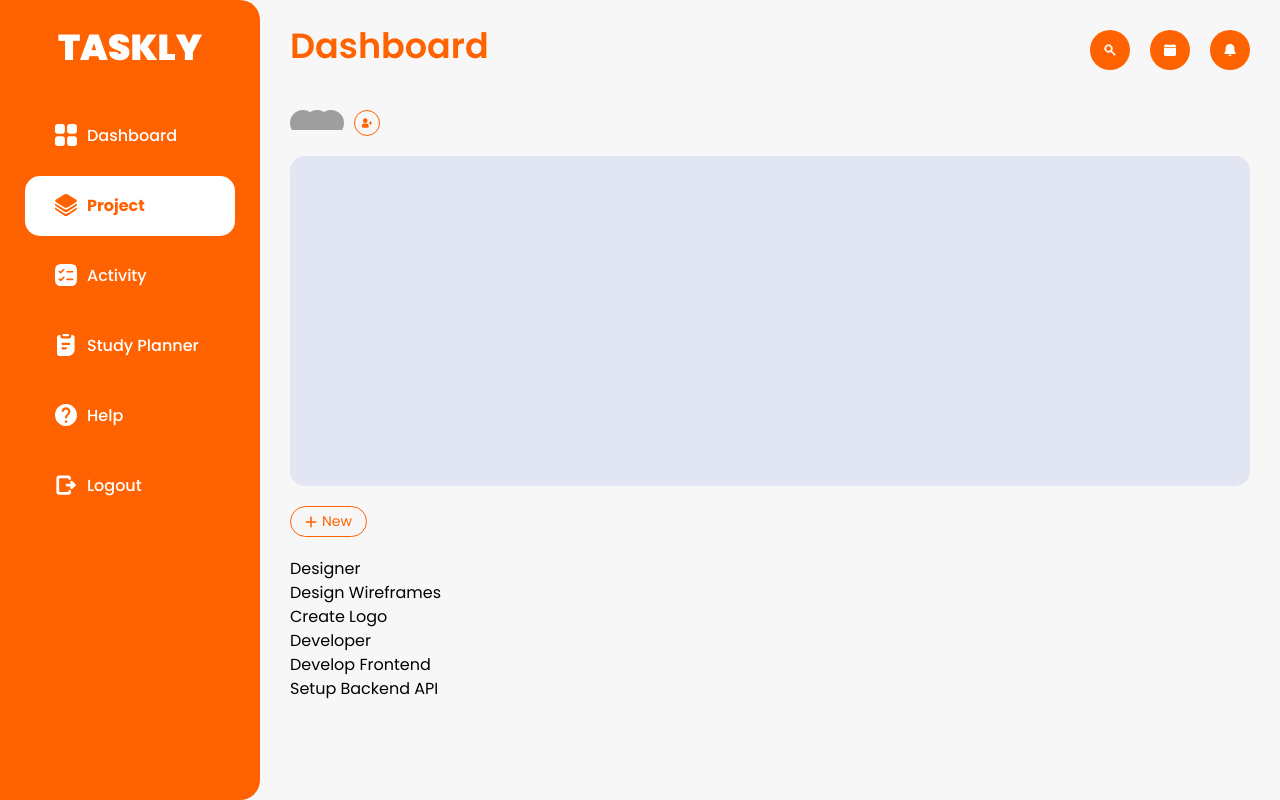
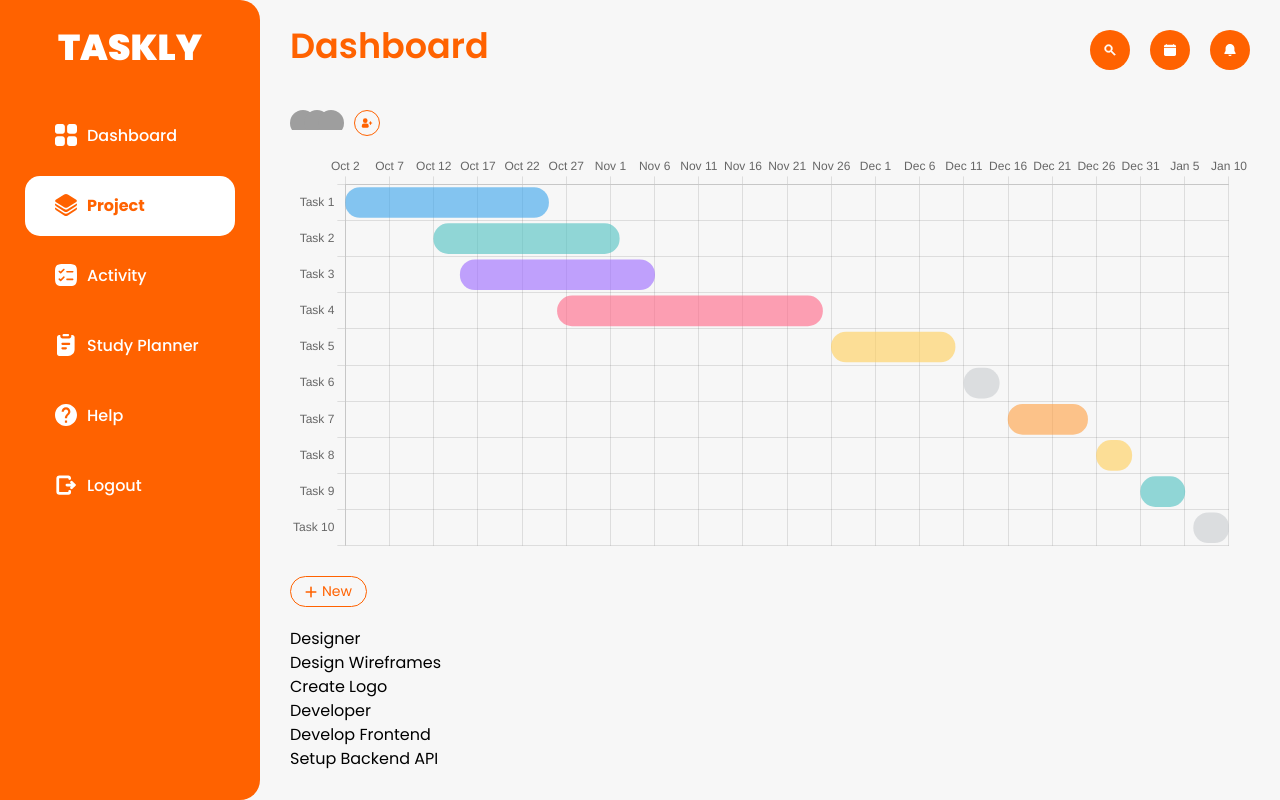
Before and after one commit to Patchara-291002/Taskly-Frontend, a Next.js app: page /project/slug in a window 1280 px wide. Built offline with nearby package versions, Linux system fonts and the light colour scheme; grey boxes are pictures that could not be loaded.

Commit message:
Grant Chart

```diff
--- a/package.json
+++ b/package.json
@@ -13,6 +13,7 @@
     "@dnd-kit/sortable": "^8.0.0",
     "@next/font": "^14.2.15",
     "chart.js": "^4.4.5",
+    "chartjs-adapter-date-fns": "^3.0.0",
     "next": "14.2.15",
     "react": "^18",
     "react-chartjs-2": "^5.2.0",
--- /dev/null
+++ b/src/app/project/component/GrantChart.jsx
@@ -0,0 +1,139 @@
+'use client'
+
+import React from 'react'
+import 'chartjs-adapter-date-fns';
+import {
+    Chart as ChartJS,
+    CategoryScale,
+    LinearScale,
+    BarElement,
+    Title,
+    Tooltip,
+    Legend,
+    TimeScale
+} from "chart.js";
+import { Bar } from "react-chartjs-2";
+
+// Register the necessary scales
+ChartJS.register(
+    CategoryScale,
+    LinearScale,
+    BarElement,
+    Title,
+    Tooltip,
+    Legend,
+    TimeScale
+);
+
+export default function GrantChart() {
+
+    const colors = [
+        'rgba(255, 99, 132, 0.6)',
+        'rgba(54, 162, 235, 0.6)',
+        'rgba(255, 206, 86, 0.6)',
+        'rgba(75, 192, 192, 0.6)',
+        'rgba(153, 102, 255, 0.6)',
+        'rgba(255, 159, 64, 0.6)',
+        'rgba(201, 203, 207, 0.6)'
+    ];
+
+    const getRandomColor = () => {
+        return colors[Math.floor(Math.random() * colors.length)];
+    };
+
+    const dataTask = [
+        { x: ['2024-10-02', '2024-10-25'], y: 'Task 1' },
+        { x: ['2024-10-12', '2024-11-02'], y: 'Task 2' },
+        { x: ['2024-10-15', '2024-11-06'], y: 'Task 3' },
+        { x: ['2024-10-26', '2024-11-25'], y: 'Task 4' },
+        { x: ['2024-11-26', '2024-12-10'], y: 'Task 5' },
+        { x: ['2024-12-11', '2024-12-15'], y: 'Task 6' },
+        { x: ['2024-12-16', '2024-12-25'], y: 'Task 7' },
+        { x: ['2024-12-26', '2024-12-30'], y: 'Task 8' },
+        { x: ['2024-12-31', '2025-01-05'], y: 'Task 9' },
+        { x: ['2025-01-06', '2025-01-10'], y: 'Task 10' },
+    ];
+
+    const rowHeight = 50;
+    const chartHeight = dataTask.length * rowHeight;
+
+    const getNonRepeatingColors = (numOfTask) => {
+        let avalibleColors = [...colors];
+        let assignedColors = [];
+
+        for (let i = 0; i < numOfTask; i++) {
+            if (avalibleColors.length === 0) {
+                avalibleColors = [...colors];
+            }
+
+            const randomIndex = Math.floor(Math.random() * avalibleColors.length);
+            assignedColors.push(avalibleColors[randomIndex]);
+            avalibleColors.splice(randomIndex, 1);
+        }
+        return assignedColors;
+    };
+
+    // Dynamically calculate the min and max dates
+    const allDates = dataTask.flatMap(task => task.x);
+    const minDate = new Date(Math.min(...allDates.map(date => new Date(date))));
+    const maxDate = new Date(Math.max(...allDates.map(date => new Date(date))));
+
+    const backgroundColors = getNonRepeatingColors(dataTask.length);
+
+    // <block:setup:1>
+    const data = {
+        datasets: [{
+            label: 'My First Dataset',
+            data: dataTask,
+            backgroundColor: backgroundColors,
+            borderSkipped: false,
+            borderRadius: 15,
+            barThickness: rowHeight - 20
+        }]
+    };
+    // </block:setup>
+
+    // <block:config:0>
+    const options = {
+        responsive: true,
+        maintainAspectRatio: false,
+        indexAxis: 'y',
+        scales: {
+            x: {
+                type: 'time',
+                position: 'top',
+                time: {
+                    unit: 'day',
+                    // stepSize: 1,
+                },
+                min: minDate.toISOString().split('T')[0],
+                max: maxDate.toISOString().split('T')[0],
+                ticks: {
+                    maxRotation: 0,
+                    minRotation: 0,
+                }
+            },
+            y: {
+                beginAtZero: true,
+            }
+        },
+        plugins: {
+            tooltip: {
+                enabled: false,
+            },
+            legend: {
+                display: false
+            }
+        },
+    };
+    // </block:config>
+
+    return (
+        <div
+            className='w-full  h-full'
+            // style={{ height: `${chartHeight}px`}}
+        >
+            <Bar data={data} options={options} />
+        </div>
+    )
+}
--- a/src/app/project/slug/page.jsx
+++ b/src/app/project/slug/page.jsx
@@ -4,6 +4,7 @@ import React, { useState } from 'react'
 import { AddUserIcon } from '@/app/component/icon/GlobalIcon'
 import { NewButton } from '@/app/component/GlobalComponent'
 import { DndContext, useDraggable, useDroppable } from '@dnd-kit/core'
+import GrantChart from '../component/GrantChart'
 
 export default function page() {
 
@@ -106,9 +107,9 @@ export default function page() {
 const ProjectView = () => {
     return (
         <div
-            className='w-full h-[330px] bg-[#E2E5F2] rounded-[15px]'
+            className='w-full h-[400px]'
         >
-
+           <GrantChart />
         </div>
     )
 }
```
Also changed, not shown: 1 other file (tests, documents, lock files or other folders).
